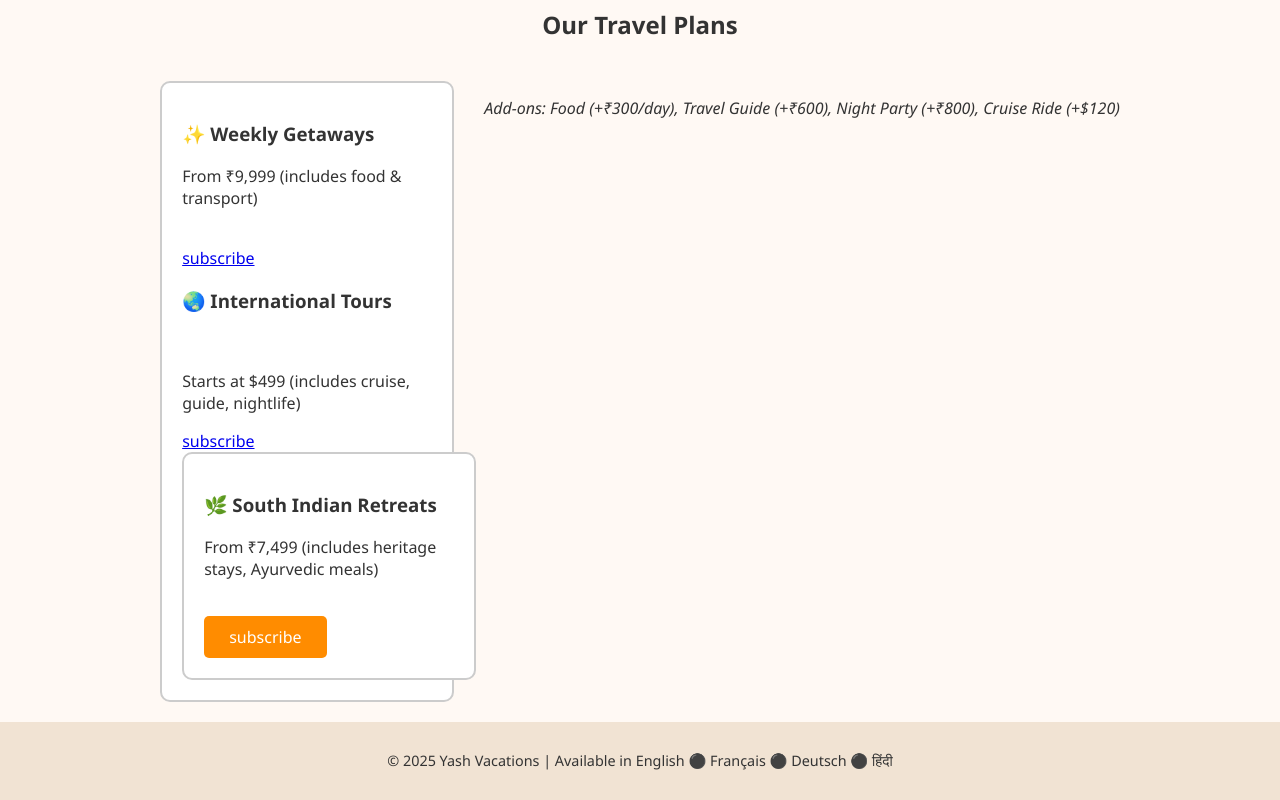
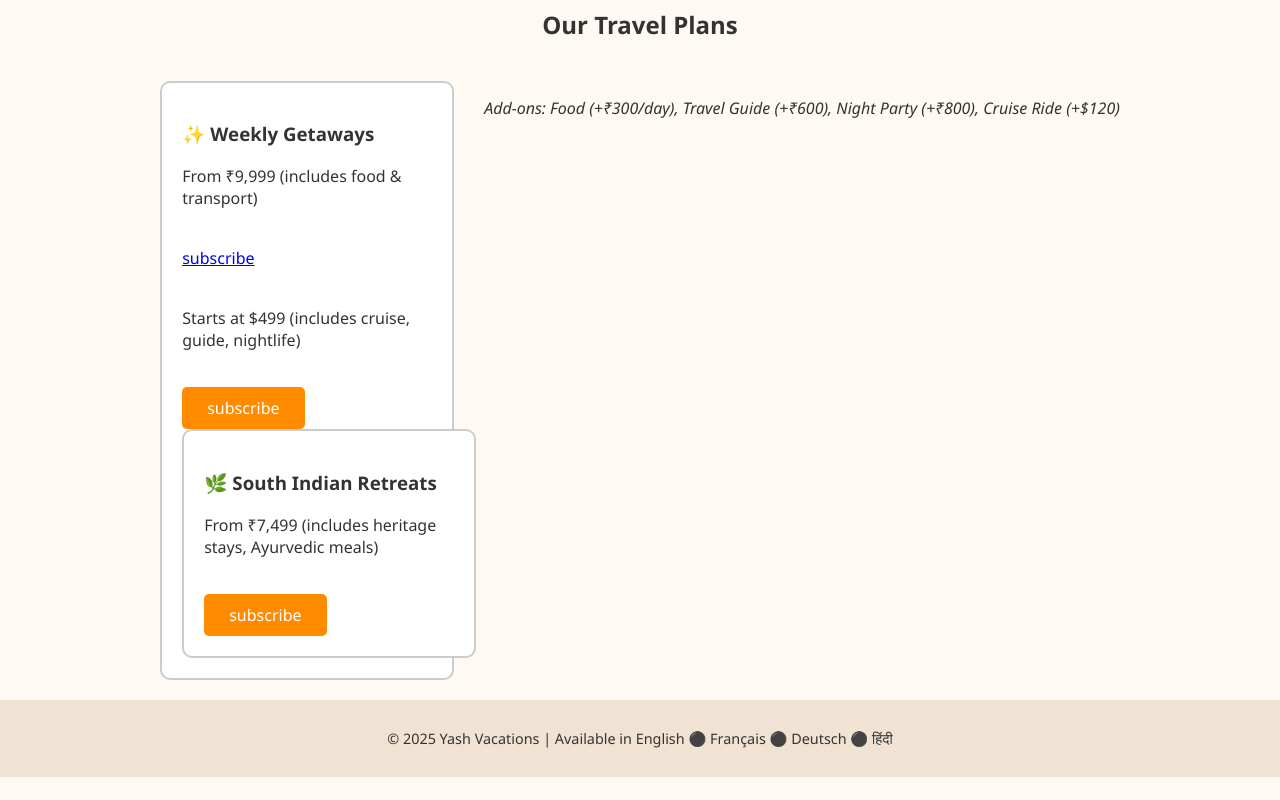
Before and after one commit to yasshikaa/Yassh-vacationz, a plain HTML site: page index.html in a window 1280 px wide. Shown: the part 754-1554 px from the top of the page. After the commit the page ends 1531 px from the top, so only its background shows below. Drawn offline with Linux system fonts and the light colour scheme.

Commit message:
Update index.html

```diff
--- a/index.html
+++ b/index.html
@@ -33,10 +33,10 @@
           <h3>✨ Weekly Getaways</h3>
           <p>From ₹9,999 (includes food & transport)</p>
           <br>
-<a href="javascript:void(0)" data-cb-type="checkout" data-cb-item-0="International-plan-USD-Monthly" data-cb-item-0-quantity="1" data-cb-item-1="ZEROO-USD-Daily" data-cb-item-1-quantity="1" >subscribe</a>          <h3>🌏 International Tours</h3>
-  <br>
-          <p>Starts at $499 (includes cruise, guide, nightlife)</p>
-<a href="javascript:void(0)" data-cb-type="checkout" data-cb-item-0="International-plan-USD-Monthly" data-cb-item-0-quantity="1" data-cb-item-1="ZEROO-USD-Daily" data-cb-item-1-quantity="1" >subscribe</a>          <div class="plan">
+<a href="javascript:void(0)" data-cb-type="checkout" data-cb-item-0="International-plan-USD-Monthly" data-cb-item-0-quantity="1" data-cb-item-1="Zero-dollar-USD" >subscribe</a>  <br>
+         <br>
+ <p>Starts at $499 (includes cruise, guide, nightlife)</p>
+<a href="javascript:void(0)" data-cb-type="checkout" class="book-btn" data-cb-item-0="International-plan-USD-Monthly" data-cb-item-0-quantity="1" data-cb-item-1="ZEROO-USD-Daily" data-cb-item-1-quantity="1" >subscribe</a>          <div class="plan">
           <h3>🌿 South Indian Retreats</h3>
           <p>From ₹7,499 (includes heritage stays, Ayurvedic meals)</p>
           <a href="javascript:void(0)" data-cb-type="checkout" class="book-btn" data-cb-item-0="South-Indian-Plan" data-cb-item-0-quantity="1" >subscribe</a>
```
